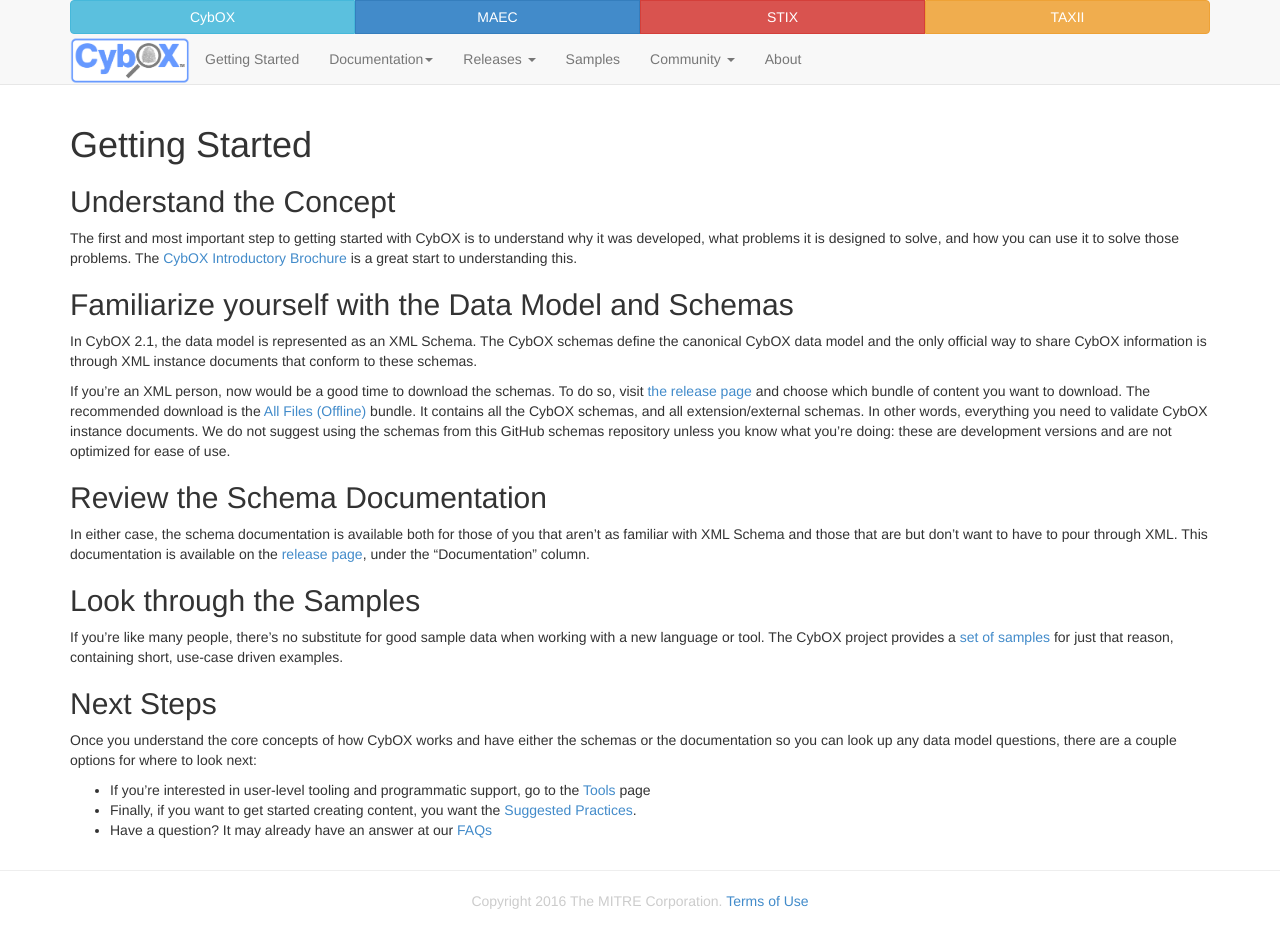
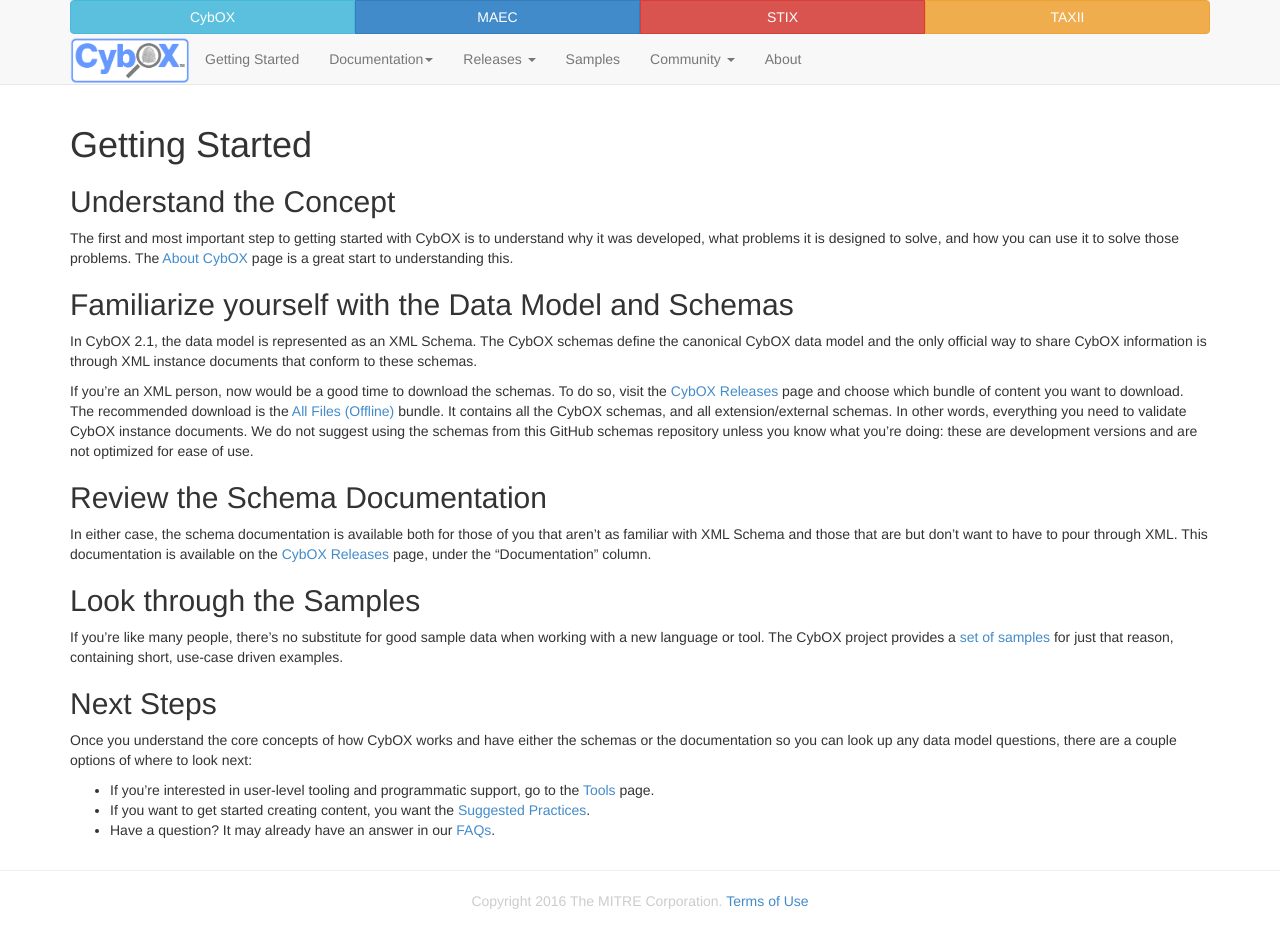
Before and after one commit to CybOXProject/cyboxproject.github.io, a Jekyll site: the page built from getting-started/index.md, in a window 1280 px wide. Built offline with Jekyll 4.4.1, drawn with Linux system fonts in a browser that asks for light colours; Markdown is read by kramdown in place of the engine named in the settings.

Commit message:
Edits to Getting Started page
Edited to correct some mitre.org urls to link to their new locations. Also refined some wording and added some missing punctuation.

```diff
--- a/getting-started/index.md
+++ b/getting-started/index.md
@@ -6,9 +6,8 @@
 ## Understand the Concept
 The first and most important step to getting started with CybOX is to
 understand why it was developed, what problems it is designed to solve, and how
-you can use it to solve those problems. The [CybOX Introductory
-Brochure](http://makingsecuritymeasurable.mitre.org/docs/cybox-intro-handout.pdf)
-is a great start to understanding this.
+you can use it to solve those problems. The [About CybOX](/about/)
+page is a great start to understanding this.
 
 ## Familiarize yourself with the Data Model and Schemas
 In CybOX 2.1, the data model is represented as an XML Schema. The CybOX schemas
@@ -16,7 +15,7 @@
 information is through XML instance documents that conform to these schemas.
 
 If you're an XML person, now would be a good time to download the schemas. To
-do so, visit [the release page](http://cybox.mitre.org/language/version2.1/)
+do so, visit the [CybOX Releases](/releases/2.1/) page
 and choose which bundle of content you want to download. The recommended
 download is the [All Files
 (Offline)](http://cybox.mitre.org/language/version2.1/cybox_v2.1_offline.zip)
@@ -29,8 +28,7 @@
 ## Review the Schema Documentation
 In either case, the schema documentation is available both for those of you
 that aren't as familiar with XML Schema and those that are but don't want to
-have to pour through XML. This documentation is available on the [release
-page](http://cybox.mitre.org/language/version2.1/), under the "Documentation"
+have to pour through XML. This documentation is available on the [CybOX Releases](/releases/2.1/) page, under the "Documentation"
 column.
 
 ## Look through the Samples
@@ -42,11 +40,11 @@
 ## Next Steps
 Once you understand the core concepts of how CybOX works and have either the
 schemas or the documentation so you can look up any data model questions, there
-are a couple options for where to look next:
+are a couple options of where to look next:
 
 * If you're interested in user-level tooling and programmatic support, go to
-  the [Tools](/documentation/tools) page
-* Finally, if you want to get started creating content, you want the
+  the [Tools](/documentation/tools) page.
+* If you want to get started creating content, you want the
   [Suggested Practices](/documentation/suggested-practices).
-* Have a question? It may already have an answer at our
-  [FAQs](http://cybox.mitre.org/about/faqs.html)
+* Have a question? It may already have an answer in our
+  [FAQs](/faqs).
```
